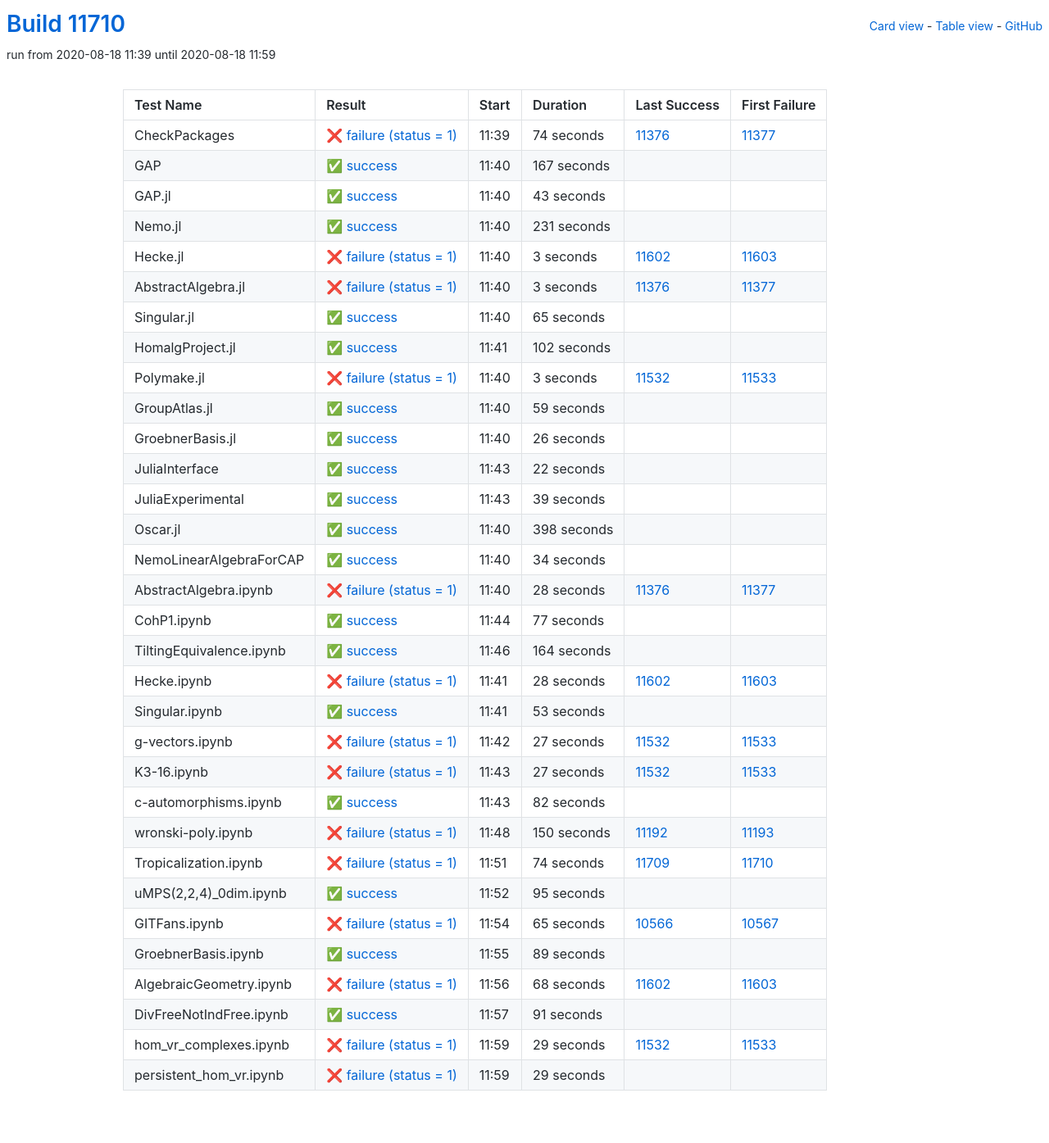
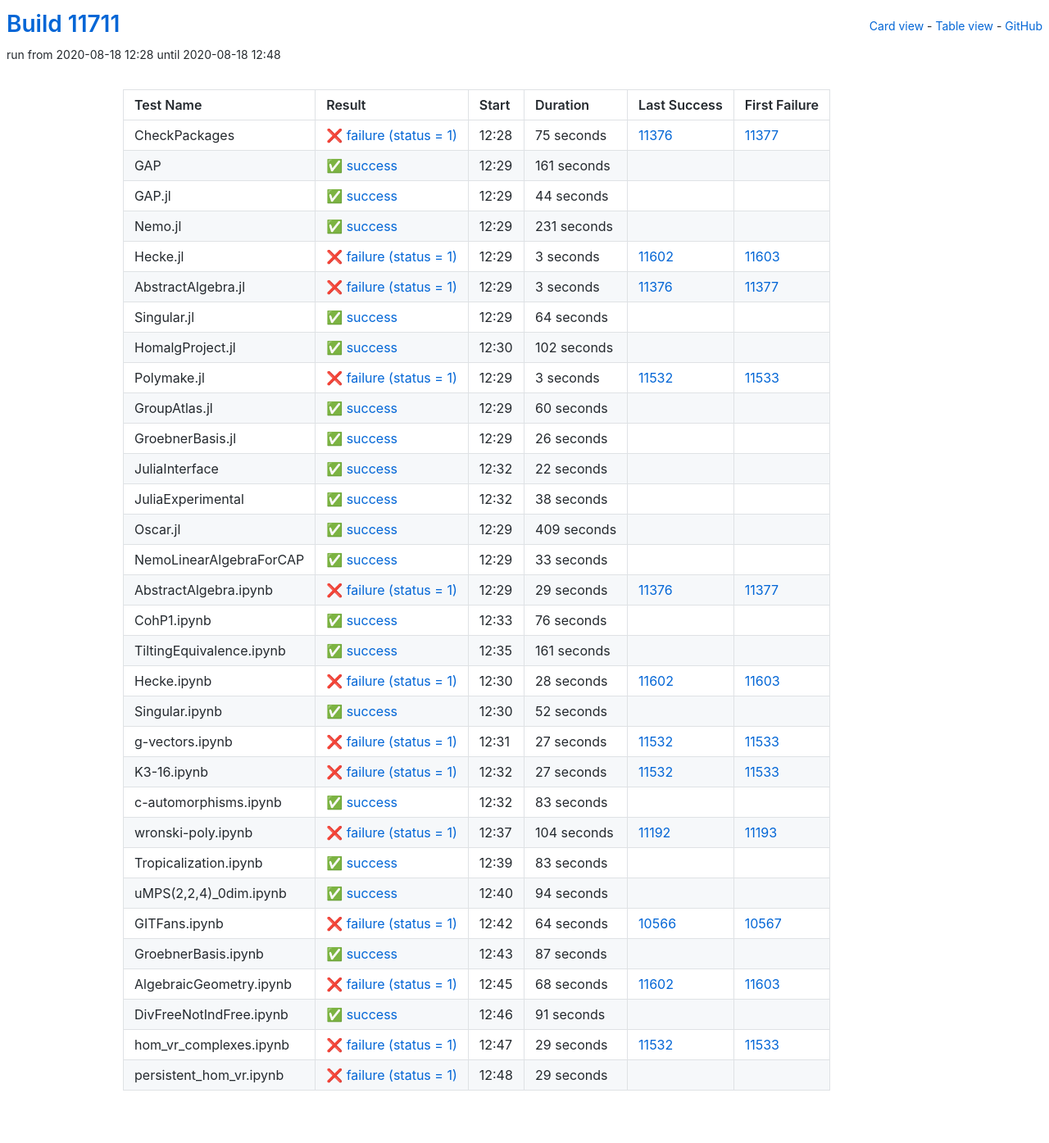
Before and after one commit to oscar-system/oscar-ci-status, a Jekyll site: the page built from table.html, in a window 1280 px wide. Shown: the whole page at 82% size. Built offline with Jekyll 4.4.1, drawn with Linux system fonts in a browser that asks for light colours.

Commit message:
Build #11711

```diff
--- a/_data/ci.yml
+++ b/_data/ci.yml
@@ -1,6 +1,6 @@
 ---
-build: 11710
-build_url: https://oscarci.mathematik.uni-kl.de/job/oscar/11710/
+build: 11711
+build_url: https://oscarci.mathematik.uni-kl.de/job/oscar/11711/
 job: oscar
 organization: oscar-system
 repo: oscar-ci-status
@@ -8,44 +8,44 @@
 tests:
 - name: CheckPackages
   id: checkpackages
-  log: https://oscarci.mathematik.uni-kl.de/job/oscar/11710/artifact/logs/build-11710/CheckPackages.log
-  start: 2020-08-18 11:39
+  log: https://oscarci.mathematik.uni-kl.de/job/oscar/11711/artifact/logs/build-11711/CheckPackages.log
+  start: 2020-08-18 12:28
   success: false
   exitcode: 1
   status: failure
-  duration: 74
+  duration: 75
   last_success: 11376
   last_success_url: https://oscarci.mathematik.uni-kl.de/job/oscar/11376/
   first_failure: 11377
   first_failure_url: https://oscarci.mathematik.uni-kl.de/job/oscar/11377/
 - name: GAP
   id: gap
-  log: https://oscarci.mathematik.uni-kl.de/job/oscar/11710/artifact/logs/build-11710/GAP.log
-  start: 2020-08-18 11:40
+  log: https://oscarci.mathematik.uni-kl.de/job/oscar/11711/artifact/logs/build-11711/GAP.log
+  start: 2020-08-18 12:29
   success: true
   exitcode: 0
   status: success
-  duration: 167
+  duration: 161
   last_success: false
   last_success_url:
   first_failure: false
   first_failure_url:
 - name: GAP.jl
   id: gap-jl
-  log: https://oscarci.mathematik.uni-kl.de/job/oscar/11710/artifact/logs/build-11710/GAP.jl.log
-  start: 2020-08-18 11:40
+  log: https://oscarci.mathematik.uni-kl.de/job/oscar/11711/artifact/logs/build-11711/GAP.jl.log
+  start: 2020-08-18 12:29
   success: true
   exitcode: 0
   status: success
-  duration: 43
+  duration: 44
   last_success: false
   last_success_url:
   first_failure: false
   first_failure_url:
 - name: Nemo.jl
   id: nemo-jl
-  log: https://oscarci.mathematik.uni-kl.de/job/oscar/11710/artifact/logs/build-11710/Nemo.jl.log
-  start: 2020-08-18 11:40
+  log: https://oscarci.mathematik.uni-kl.de/job/oscar/11711/artifact/logs/build-11711/Nemo.jl.log
+  start: 2020-08-18 12:29
   success: true
   exitcode: 0
   status: success
@@ -56,8 +56,8 @@
   first_failure_url:
 - name: Hecke.jl
   id: hecke-jl
-  log: https://oscarci.mathematik.uni-kl.de/job/oscar/11710/artifact/logs/build-11710/Hecke.jl.log
-  start: 2020-08-18 11:40
+  log: https://oscarci.mathematik.uni-kl.de/job/oscar/11711/artifact/logs/build-11711/Hecke.jl.log
+  start: 2020-08-18 12:29
   success: false
   exitcode: 1
   status: failure
@@ -68,8 +68,8 @@
   first_failure_url: https://oscarci.mathematik.uni-kl.de/job/oscar/11603/
 - name: AbstractAlgebra.jl
   id: abstractalgebra-jl
-  log: https://oscarci.mathematik.uni-kl.de/job/oscar/11710/artifact/logs/build-11710/AbstractAlgebra.jl.log
-  start: 2020-08-18 11:40
+  log: https://oscarci.mathematik.uni-kl.de/job/oscar/11711/artifact/logs/build-11711/AbstractAlgebra.jl.log
+  start: 2020-08-18 12:29
   success: false
   exitcode: 1
   status: failure
@@ -80,20 +80,20 @@
   first_failure_url: https://oscarci.mathematik.uni-kl.de/job/oscar/11377/
 - name: Singular.jl
   id: singular-jl
-  log: https://oscarci.mathematik.uni-kl.de/job/oscar/11710/artifact/logs/build-11710/Singular.jl.log
-  start: 2020-08-18 11:40
+  log: https://oscarci.mathematik.uni-kl.de/job/oscar/11711/artifact/logs/build-11711/Singular.jl.log
+  start: 2020-08-18 12:29
   success: true
   exitcode: 0
   status: success
-  duration: 65
+  duration: 64
   last_success: false
   last_success_url:
   first_failure: false
   first_failure_url:
 - name: HomalgProject.jl
   id: homalgproject-jl
-  log: https://oscarci.mathematik.uni-kl.de/job/oscar/11710/artifact/logs/build-11710/HomalgProject.jl.log
-  start: 2020-08-18 11:41
+  log: https://oscarci.mathematik.uni-kl.de/job/oscar/11711/artifact/logs/build-11711/HomalgProject.jl.log
+  start: 2020-08-18 12:30
   success: true
   exitcode: 0
   status: success
@@ -104,8 +104,8 @@
   first_failure_url:
 - name: Polymake.jl
   id: polymake-jl
-  log: https://oscarci.mathematik.uni-kl.de/job/oscar/11710/artifact/logs/build-11710/Polymake.jl.log
-  start: 2020-08-18 11:40
+  log: https://oscarci.mathematik.uni-kl.de/job/oscar/11711/artifact/logs/build-11711/Polymake.jl.log
+  start: 2020-08-18 12:29
   success: false
   exitcode: 1
   status: failure
@@ -116,20 +116,20 @@
   first_failure_url: https://oscarci.mathematik.uni-kl.de/job/oscar/11533/
 - name: GroupAtlas.jl
   id: groupatlas-jl
-  log: https://oscarci.mathematik.uni-kl.de/job/oscar/11710/artifact/logs/build-11710/GroupAtlas.jl.log
-  start: 2020-08-18 11:40
+  log: https://oscarci.mathematik.uni-kl.de/job/oscar/11711/artifact/logs/build-11711/GroupAtlas.jl.log
+  start: 2020-08-18 12:29
   success: true
   exitcode: 0
   status: success
-  duration: 59
+  duration: 60
   last_success: false
   last_success_url:
   first_failure: false
   first_failure_url:
 - name: GroebnerBasis.jl
   id: groebnerbasis-jl
-  log: https://oscarci.mathematik.uni-kl.de/job/oscar/11710/artifact/logs/build-11710/GroebnerBasis.jl.log
-  start: 2020-08-18 11:40
+  log: https://oscarci.mathematik.uni-kl.de/job/oscar/11711/artifact/logs/build-11711/GroebnerBasis.jl.log
+  start: 2020-08-18 12:29
   success: true
   exitcode: 0
   status: success
@@ -140,8 +140,8 @@
   first_failure_url:
 - name: JuliaInterface
   id: juliainterface
-  log: https://oscarci.mathematik.uni-kl.de/job/oscar/11710/artifact/logs/build-11710/JuliaInterface.log
-  start: 2020-08-18 11:43
+  log: https://oscarci.mathematik.uni-kl.de/job/oscar/11711/artifact/logs/build-11711/JuliaInterface.log
+  start: 2020-08-18 12:32
   success: true
   exitcode: 0
   status: success
@@ -152,80 +152,80 @@
   first_failure_url:
 - name: JuliaExperimental
   id: juliaexperimental
-  log: https://oscarci.mathematik.uni-kl.de/job/oscar/11710/artifact/logs/build-11710/JuliaExperimental.log
-  start: 2020-08-18 11:43
+  log: https://oscarci.mathematik.uni-kl.de/job/oscar/11711/artifact/logs/build-11711/JuliaExperimental.log
+  start: 2020-08-18 12:32
   success: true
   exitcode: 0
   status: success
-  duration: 39
+  duration: 38
   last_success: false
   last_success_url:
   first_failure: false
   first_failure_url:
 - name: Oscar.jl
   id: oscar-jl
-  log: https://oscarci.mathematik.uni-kl.de/job/oscar/11710/artifact/logs/build-11710/Oscar.jl.log
-  start: 2020-08-18 11:40
+  log: https://oscarci.mathematik.uni-kl.de/job/oscar/11711/artifact/logs/build-11711/Oscar.jl.log
+  start: 2020-08-18 12:29
   success: true
   exitcode: 0
   status: success
-  duration: 398
+  duration: 409
   last_success: false
   last_success_url:
   first_failure: false
   first_failure_url:
 - name: NemoLinearAlgebraForCAP
   id: nemolinearalgebraforcap
-  log: https://oscarci.mathematik.uni-kl.de/job/oscar/11710/artifact/logs/build-11710/NemoLinearAlgebraForCAP.log
-  start: 2020-08-18 11:40
+  log: https://oscarci.mathematik.uni-kl.de/job/oscar/11711/artifact/logs/build-11711/NemoLinearAlgebraForCAP.log
+  start: 2020-08-18 12:29
   success: true
   exitcode: 0
   status: success
-  duration: 34
+  duration: 33
   last_success: false
   last_success_url:
   first_failure: false
   first_failure_url:
 - name: AbstractAlgebra.ipynb
   id: abstractalgebra-ipynb
-  log: https://oscarci.mathematik.uni-kl.de/job/oscar/11710/artifact/logs/build-11710/AbstractAlgebra.ipynb.log
-  start: 2020-08-18 11:40
+  log: https://oscarci.mathematik.uni-kl.de/job/oscar/11711/artifact/logs/build-11711/AbstractAlgebra.ipynb.log
+  start: 2020-08-18 12:29
   success: false
   exitcode: 1
   status: failure
-  duration: 28
+  duration: 29
   last_success: 11376
   last_success_url: https://oscarci.mathematik.uni-kl.de/job/oscar/11376/
   first_failure: 11377
   first_failure_url: https://oscarci.mathematik.uni-kl.de/job/oscar/11377/
 - name: CohP1.ipynb
   id: cohp1-ipynb
-  log: https://oscarci.mathematik.uni-kl.de/job/oscar/11710/artifact/logs/build-11710/CohP1.ipynb.log
-  start: 2020-08-18 11:44
+  log: https://oscarci.mathematik.uni-kl.de/job/oscar/11711/artifact/logs/build-11711/CohP1.ipynb.log
+  start: 2020-08-18 12:33
   success: true
   exitcode: 0
   status: success
-  duration: 77
+  duration: 76
   last_success: false
   last_success_url:
   first_failure: false
   first_failure_url:
 - name: TiltingEquivalence.ipynb
   id: tiltingequivalence-ipynb
-  log: https://oscarci.mathematik.uni-kl.de/job/oscar/11710/artifact/logs/build-11710/TiltingEquivalence.ipynb.log
-  start: 2020-08-18 11:46
+  log: https://oscarci.mathematik.uni-kl.de/job/oscar/11711/artifact/logs/build-11711/TiltingEquivalence.ipynb.log
+  start: 2020-08-18 12:35
   success: true
   exitcode: 0
   status: success
-  duration: 164
+  duration: 161
   last_success: false
   last_success_url:
   first_failure: false
   first_failure_url:
 - name: Hecke.ipynb
   id: hecke-ipynb
-  log: https://oscarci.mathematik.uni-kl.de/job/oscar/11710/artifact/logs/build-11710/Hecke.ipynb.log
-  start: 2020-08-18 11:41
+  log: https://oscarci.mathematik.uni-kl.de/job/oscar/11711/artifact/logs/build-11711/Hecke.ipynb.log
+  start: 2020-08-18 12:30
   success: false
   exitcode: 1
   status: failure
@@ -236,20 +236,20 @@
   first_failure_url: https://oscarci.mathematik.uni-kl.de/job/oscar/11603/
 - name: Singular.ipynb
   id: singular-ipynb
-  log: https://oscarci.mathematik.uni-kl.de/job/oscar/11710/artifact/logs/build-11710/Singular.ipynb.log
-  start: 2020-08-18 11:41
+  log: https://oscarci.mathematik.uni-kl.de/job/oscar/11711/artifact/logs/build-11711/Singular.ipynb.log
+  start: 2020-08-18 12:30
   success: true
   exitcode: 0
   status: success
-  duration: 53
+  duration: 52
   last_success: false
   last_success_url:
   first_failure: false
   first_failure_url:
 - name: g-vectors.ipynb
   id: g-vectors-ipynb
-  log: https://oscarci.mathematik.uni-kl.de/job/oscar/11710/artifact/logs/build-11710/g-vectors.ipynb.log
-  start: 2020-08-18 11:42
+  log: https://oscarci.mathematik.uni-kl.de/job/oscar/11711/artifact/logs/build-11711/g-vectors.ipynb.log
+  start: 2020-08-18 12:31
   success: false
   exitcode: 1
   status: failure
@@ -260,8 +260,8 @@
   first_failure_url: https://oscarci.mathematik.uni-kl.de/job/oscar/11533/
 - name: K3-16.ipynb
   id: k3-16-ipynb
-  log: https://oscarci.mathematik.uni-kl.de/job/oscar/11710/artifact/logs/build-11710/K3-16.ipynb.log
-  start: 2020-08-18 11:43
+  log: https://oscarci.mathematik.uni-kl.de/job/oscar/11711/artifact/logs/build-11711/K3-16.ipynb.log
+  start: 2020-08-18 12:32
   success: false
   exitcode: 1
   status: failure
@@ -272,80 +272,80 @@
   first_failure_url: https://oscarci.mathematik.uni-kl.de/job/oscar/11533/
 - name: c-automorphisms.ipynb
   id: c-automorphisms-ipynb
-  log: https://oscarci.mathematik.uni-kl.de/job/oscar/11710/artifact/logs/build-11710/c-automorphisms.ipynb.log
-  start: 2020-08-18 11:43
+  log: https://oscarci.mathematik.uni-kl.de/job/oscar/11711/artifact/logs/build-11711/c-automorphisms.ipynb.log
+  start: 2020-08-18 12:32
   success: true
   exitcode: 0
   status: success
-  duration: 82
+  duration: 83
   last_success: false
   last_success_url:
   first_failure: false
   first_failure_url:
 - name: wronski-poly.ipynb
   id: wronski-poly-ipynb
-  log: https://oscarci.mathematik.uni-kl.de/job/oscar/11710/artifact/logs/build-11710/wronski-poly.ipynb.log
-  start: 2020-08-18 11:48
+  log: https://oscarci.mathematik.uni-kl.de/job/oscar/11711/artifact/logs/build-11711/wronski-poly.ipynb.log
+  start: 2020-08-18 12:37
   success: false
   exitcode: 1
   status: failure
-  duration: 150
+  duration: 104
   last_success: 11192
   last_success_url: https://oscarci.mathematik.uni-kl.de/job/oscar/11192/
   first_failure: 11193
   first_failure_url: https://oscarci.mathematik.uni-kl.de/job/oscar/11193/
 - name: Tropicalization.ipynb
   id: tropicalization-ipynb
-  log: https://oscarci.mathematik.uni-kl.de/job/oscar/11710/artifact/logs/build-11710/Tropicalization.ipynb.log
-  start: 2020-08-18 11:51
-  success: false
-  exitcode: 1
-  status: failure
-  duration: 74
-  last_success: 11709
-  last_success_url: https://oscarci.mathematik.uni-kl.de/job/oscar/11709/
-  first_failure: 11710
-  first_failure_url: https://oscarci.mathematik.uni-kl.de/job/oscar/11710/
-- name: uMPS(2,2,4)_0dim.ipynb
-  id: umps-2-2-4-0dim-ipynb
-  log: https://oscarci.mathematik.uni-kl.de/job/oscar/11710/artifact/logs/build-11710/uMPS-2-2-4-_0dim.ipynb.log
-  start: 2020-08-18 11:52
+  log: https://oscarci.mathematik.uni-kl.de/job/oscar/11711/artifact/logs/build-11711/Tropicalization.ipynb.log
+  start: 2020-08-18 12:39
   success: true
   exitcode: 0
   status: success
-  duration: 95
+  duration: 83
+  last_success: false
+  last_success_url:
+  first_failure: false
+  first_failure_url:
+- name: uMPS(2,2,4)_0dim.ipynb
+  id: umps-2-2-4-0dim-ipynb
+  log: https://oscarci.mathematik.uni-kl.de/job/oscar/11711/artifact/logs/build-11711/uMPS-2-2-4-_0dim.ipynb.log
+  start: 2020-08-18 12:40
+  success: true
+  exitcode: 0
+  status: success
+  duration: 94
   last_success: false
   last_success_url:
   first_failure: false
   first_failure_url:
 - name: GITFans.ipynb
   id: gitfans-ipynb
-  log: https://oscarci.mathematik.uni-kl.de/job/oscar/11710/artifact/logs/build-11710/GITFans.ipynb.log
-  start: 2020-08-18 11:54
+  log: https://oscarci.mathematik.uni-kl.de/job/oscar/11711/artifact/logs/build-11711/GITFans.ipynb.log
+  start: 2020-08-18 12:42
   success: false
   exitcode: 1
   status: failure
-  duration: 65
+  duration: 64
   last_success: 10566
   last_success_url: https://oscarci.mathematik.uni-kl.de/job/oscar/10566/
   first_failure: 10567
   first_failure_url: https://oscarci.mathematik.uni-kl.de/job/oscar/10567/
 - name: GroebnerBasis.ipynb
   id: groebnerbasis-ipynb
-  log: https://oscarci.mathematik.uni-kl.de/job/oscar/11710/artifact/logs/build-11710/GroebnerBasis.ipynb.log
-  start: 2020-08-18 11:55
+  log: https://oscarci.mathematik.uni-kl.de/job/oscar/11711/artifact/logs/build-11711/GroebnerBasis.ipynb.log
+  start: 2020-08-18 12:43
   success: true
   exitcode: 0
   status: success
-  duration: 89
+  duration: 87
   last_success: false
   last_success_url:
   first_failure: false
   first_failure_url:
 - name: AlgebraicGeometry.ipynb
   id: algebraicgeometry-ipynb
-  log: https://oscarci.mathematik.uni-kl.de/job/oscar/11710/artifact/logs/build-11710/AlgebraicGeometry.ipynb.log
-  start: 2020-08-18 11:56
+  log: https://oscarci.mathematik.uni-kl.de/job/oscar/11711/artifact/logs/build-11711/AlgebraicGeometry.ipynb.log
+  start: 2020-08-18 12:45
   success: false
   exitcode: 1
   status: failure
@@ -356,8 +356,8 @@
   first_failure_url: https://oscarci.mathematik.uni-kl.de/job/oscar/11603/
 - name: DivFreeNotIndFree.ipynb
   id: divfreenotindfree-ipynb
-  log: https://oscarci.mathematik.uni-kl.de/job/oscar/11710/artifact/logs/build-11710/DivFreeNotIndFree.ipynb.log
-  start: 2020-08-18 11:57
+  log: https://oscarci.mathematik.uni-kl.de/job/oscar/11711/artifact/logs/build-11711/DivFreeNotIndFree.ipynb.log
+  start: 2020-08-18 12:46
   success: true
   exitcode: 0
   status: success
@@ -368,8 +368,8 @@
   first_failure_url:
 - name: hom_vr_complexes.ipynb
   id: hom-vr-complexes-ipynb
-  log: https://oscarci.mathematik.uni-kl.de/job/oscar/11710/artifact/logs/build-11710/hom_vr_complexes.ipynb.log
-  start: 2020-08-18 11:59
+  log: https://oscarci.mathematik.uni-kl.de/job/oscar/11711/artifact/logs/build-11711/hom_vr_complexes.ipynb.log
+  start: 2020-08-18 12:47
   success: false
   exitcode: 1
   status: failure
@@ -380,8 +380,8 @@
   first_failure_url: https://oscarci.mathematik.uni-kl.de/job/oscar/11533/
 - name: persistent_hom_vr.ipynb
   id: persistent-hom-vr-ipynb
-  log: https://oscarci.mathematik.uni-kl.de/job/oscar/11710/artifact/logs/build-11710/persistent_hom_vr.ipynb.log
-  start: 2020-08-18 11:59
+  log: https://oscarci.mathematik.uni-kl.de/job/oscar/11711/artifact/logs/build-11711/persistent_hom_vr.ipynb.log
+  start: 2020-08-18 12:48
   success: false
   exitcode: 1
   status: failure
```
Also changed, not shown: README.md.
